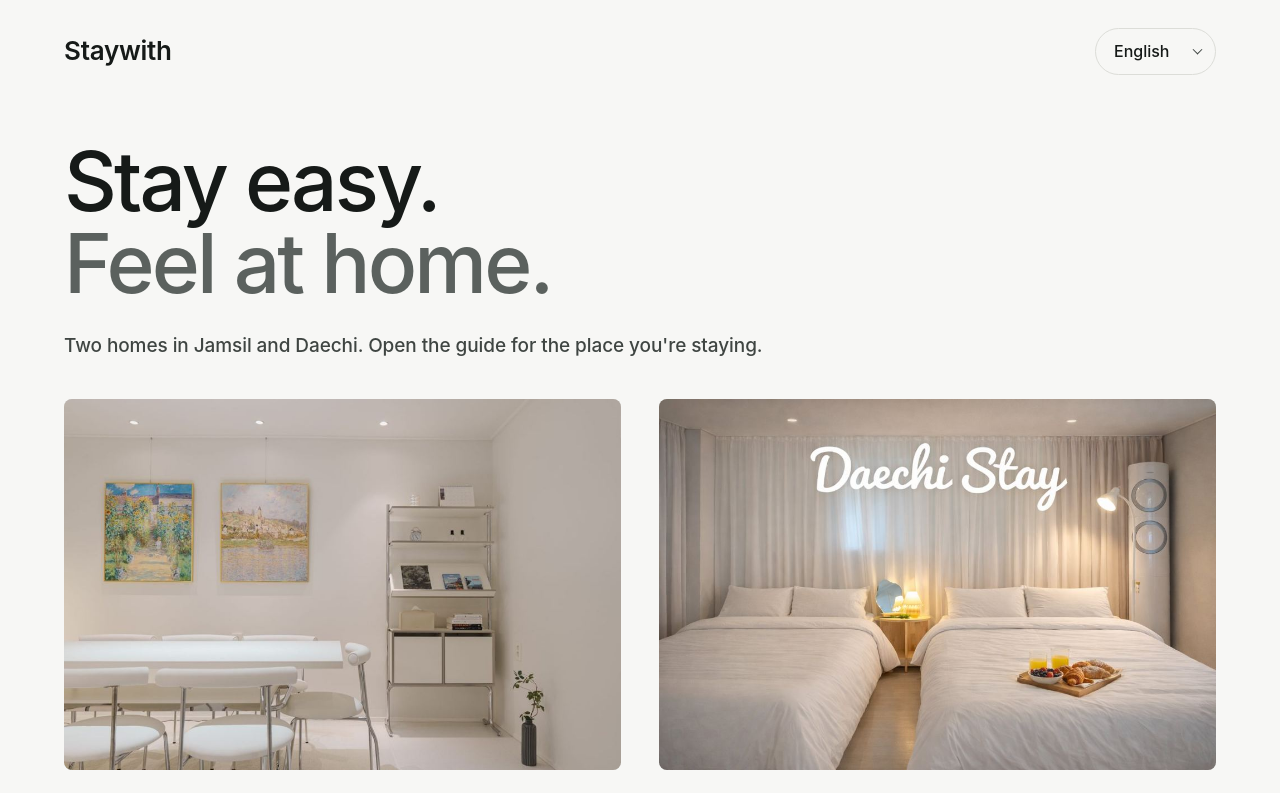
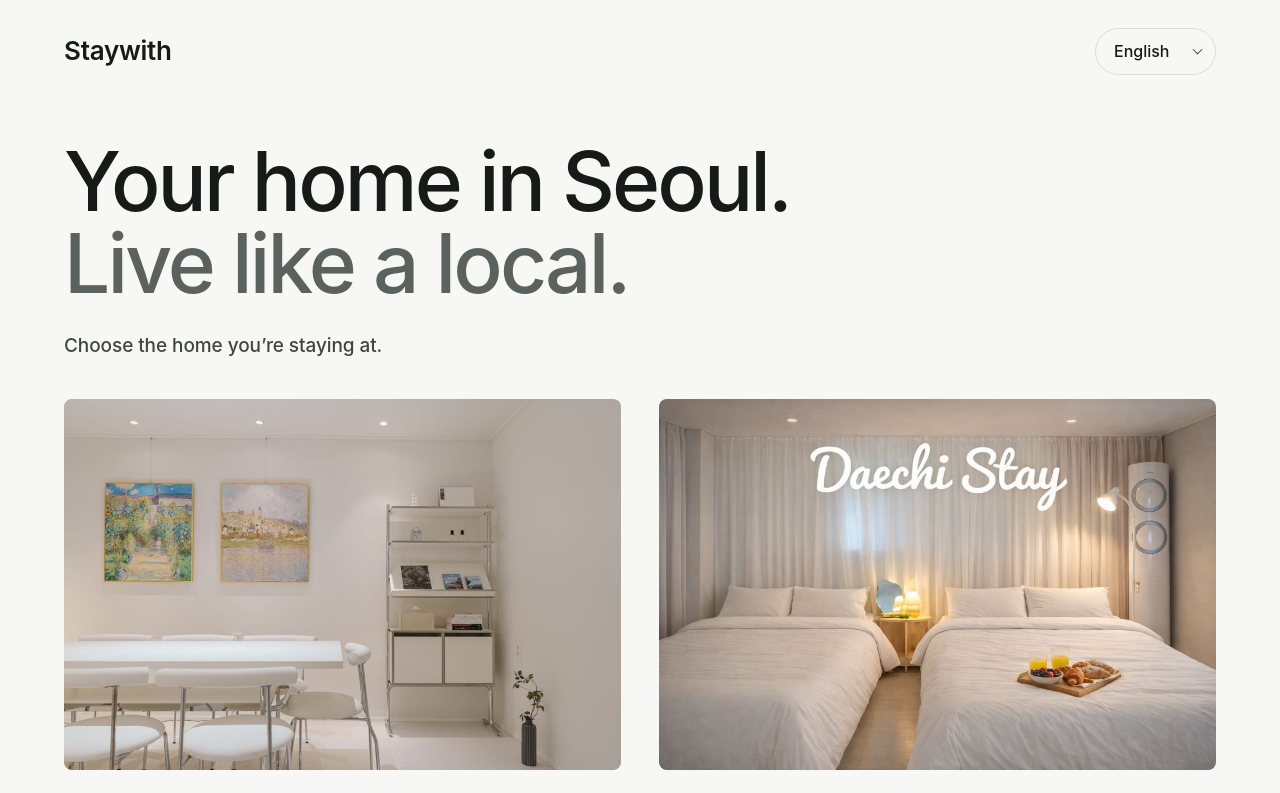
Before and after one commit to Momentseoul/asanstay, a plain HTML site: page index.html in a window 1280 px wide. Shown: the top 793 px of the page. Drawn offline with Linux system fonts and the light colour scheme; a web font is replaced by a local one.

Commit message:
제목 'Your home in Seoul. / Live like a local.', 소개 문장 '머무는 숙소를 선택하세요.'로 변경
Co-Authored-By: Claude Opus 5.5 <noreply@anthropic.com>
Claude-Session: https://claude.ai/code/session_017f7DuuAYzFoR9jovkvSTk3

```diff
--- a/index.html
+++ b/index.html
@@ -4,7 +4,7 @@
 <meta charset="utf-8">
 <meta name="viewport" content="width=device-width, initial-scale=1, viewport-fit=cover">
 <title>Staywith</title>
-<meta name="description" content="잠실과 대치동, 두 곳의 숙소. 머무는 곳의 안내를 열어 보세요.">
+<meta name="description" content="머무는 숙소를 선택하세요.">
 <meta property="og:title" content="Staywith">
 <meta property="og:description" content="Moment Seoul · Daechi Stay guest guides">
 <meta property="og:image" content="https://asanstay.com/img/moment.jpg">
@@ -122,8 +122,8 @@
 
 <main>
   <section class="intro">
-    <h1><span>Stay easy.</span><span>Feel at home.</span></h1>
-    <p data-t="intro">잠실과 대치동, 두 곳의 숙소. 머무는 곳의 안내를 열어 보세요.</p>
+    <h1><span>Your home in Seoul.</span><span>Live like a local.</span></h1>
+    <p data-t="intro">머무는 숙소를 선택하세요.</p>
   </section>
 
   <section class="stays">
@@ -177,19 +177,19 @@
 
 <script>
 const T={
- ko:{intro:"잠실과 대치동, 두 곳의 숙소. 머무는 곳의 안내를 열어 보세요.",
+ ko:{intro:"머무는 숙소를 선택하세요.",
   m_area:"서울 송파구, 잠실",m_tag:"서울에 왔는데, 서울을 잊었다.",m_f1:"최대 8명, 퀸베드 4개",m_f2:"무료 주차 1대",m_f3:"세탁기·건조기 자유 이용",
   d_area:"서울 강남구, 대치동",d_tag:"강남의 모든 일정이 가까워지는 곳.",d_f1:"한티역 도보 10분",d_f2:"최대 6명, 퀸베드 3개",d_f3:"장기 투숙 혜택",
   guide:"숙소 안내 보기",airbnb:"에어비앤비에서 보기",contact:"문의는 예약하신 사이트의 메시지로 보내 주세요."},
- en:{intro:"Two homes in Jamsil and Daechi. Open the guide for the place you're staying.",
+ en:{intro:"Choose the home you’re staying at.",
   m_area:"Jamsil, Songpa-gu, Seoul",m_tag:"Every Moment, Seoul.",m_f1:"Up to 8 guests, 4 queen beds",m_f2:"1 free parking space",m_f3:"Washer & dryer, free to use",
   d_area:"Daechi-dong, Gangnam-gu, Seoul",d_tag:"Everything in Gangnam, close at hand.",d_f1:"10 min walk to Hanti Station",d_f2:"Up to 6 guests, 3 queen beds",d_f3:"Long-stay benefits",
   guide:"Open guest guide",airbnb:"View on Airbnb",contact:"For questions, message us on the site you booked with."},
- ja:{intro:"蚕室と大峙洞、2つのお宿。ご滞在先のご案内を開いてください。",
+ ja:{intro:"ご滞在のお宿をお選びください。",
   m_area:"ソウル松坡区・蚕室",m_tag:"ソウルに来て、ソウルを忘れる。",m_f1:"最大8名、クイーンベッド4台",m_f2:"無料駐車場1台",m_f3:"洗濯機・乾燥機ご自由にどうぞ",
   d_area:"ソウル江南区・大峙洞",d_tag:"江南のすべての予定が近くなる場所。",d_f1:"ハンティ駅から徒歩10分",d_f2:"最大6名、クイーンベッド3台",d_f3:"長期滞在特典",
   guide:"宿のご案内を見る",airbnb:"Airbnbで見る",contact:"ご質問はご予約サイトのメッセージからお送りください。"},
- zh:{intro:"蚕室与大峙洞的两处住所。请打开您入住房源的指南。",
+ zh:{intro:"请选择您入住的房源。",
   m_area:"首尔松坡区 · 蚕室",m_tag:"来到首尔，却忘了身在首尔。",m_f1:"最多8人，4张大床",m_f2:"免费停车位1个",m_f3:"洗衣机、烘干机可自由使用",
   d_area:"首尔江南区 · 大峙洞",d_tag:"江南的每个行程，近在咫尺。",d_f1:"步行10分钟至韩亭站",d_f2:"最多6人，3张大床",d_f3:"长住优惠",
   guide:"查看入住指南",airbnb:"在Airbnb查看",contact:"如有疑问，请通过您预订的平台发送消息。"}
```
